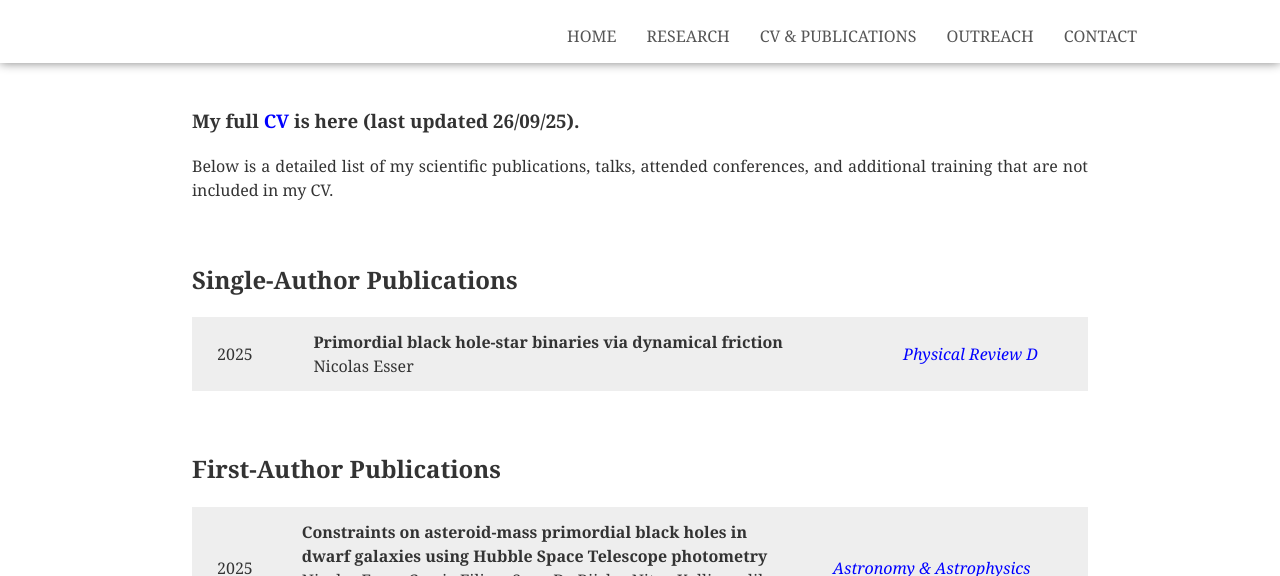
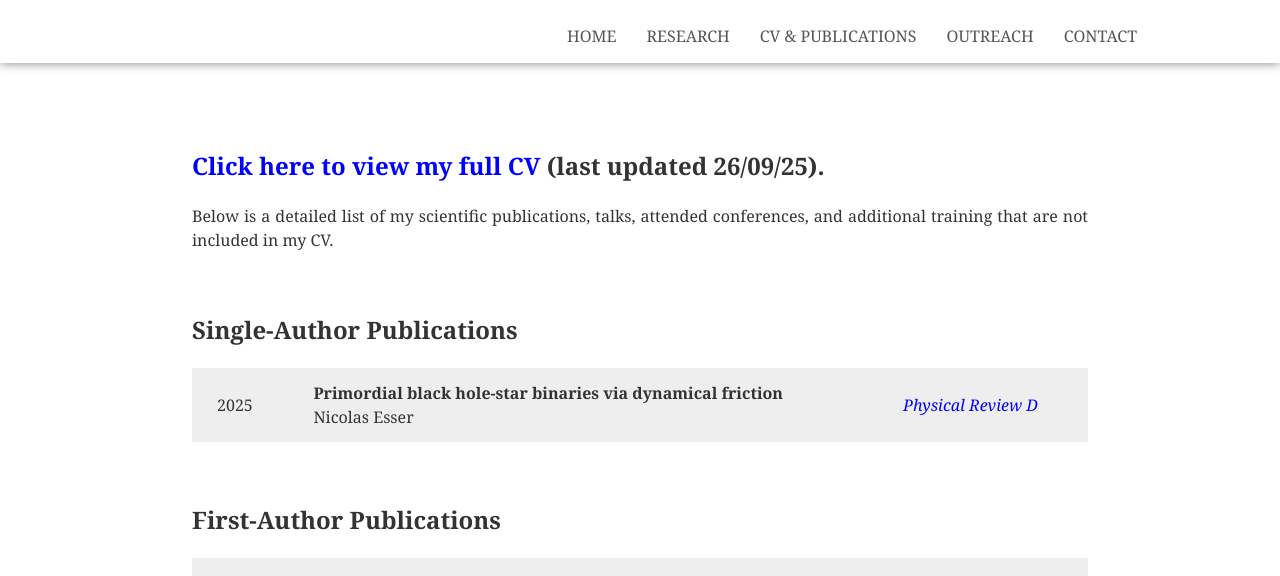
Before and after one commit to nicolasesser/nicolasesser.github.io, a Jekyll site: the page built from CV.html, in a window 1280 px wide and 900 px high, cut to the strip 324-900 px from the top of the window. Built offline with Jekyll 4.4.1, drawn with Linux system fonts in a browser that asks for light colours.

Commit message:
update CV

```diff
--- a/CV.html
+++ b/CV.html
@@ -6,7 +6,7 @@ permalink: CV/
 header-image: /images/header_CV.jpg
 ---
 <p>
-  <h3> My full <a href="/docs/NE_CV.pdf" target="_blank" style="color: blue; text-decoration: none;"> <strong> CV </strong></a> is here (last updated 26/09/25). </h3>
+  <h2> <a href="/docs/NE_CV.pdf" target="_blank" style="color: blue; text-decoration: none;"> <strong>Click here to view my full CV </strong></a> (last updated 26/09/25). </h2>
 </p>
 
 <p>
```
